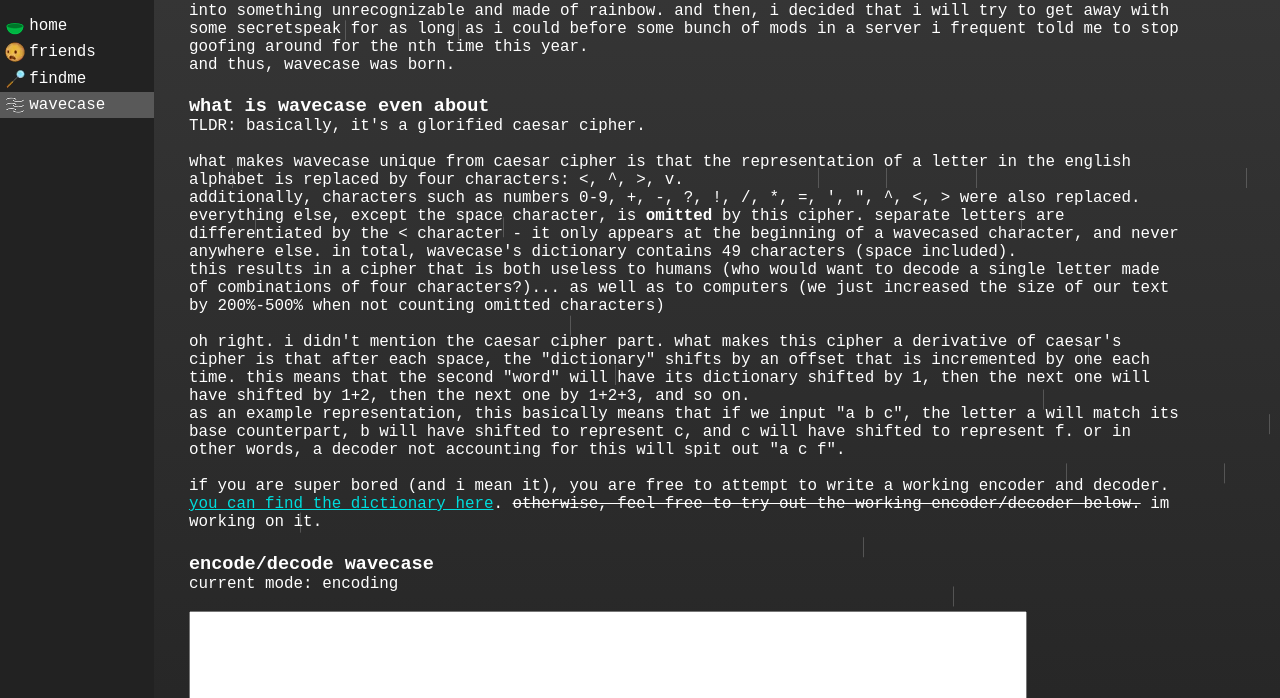
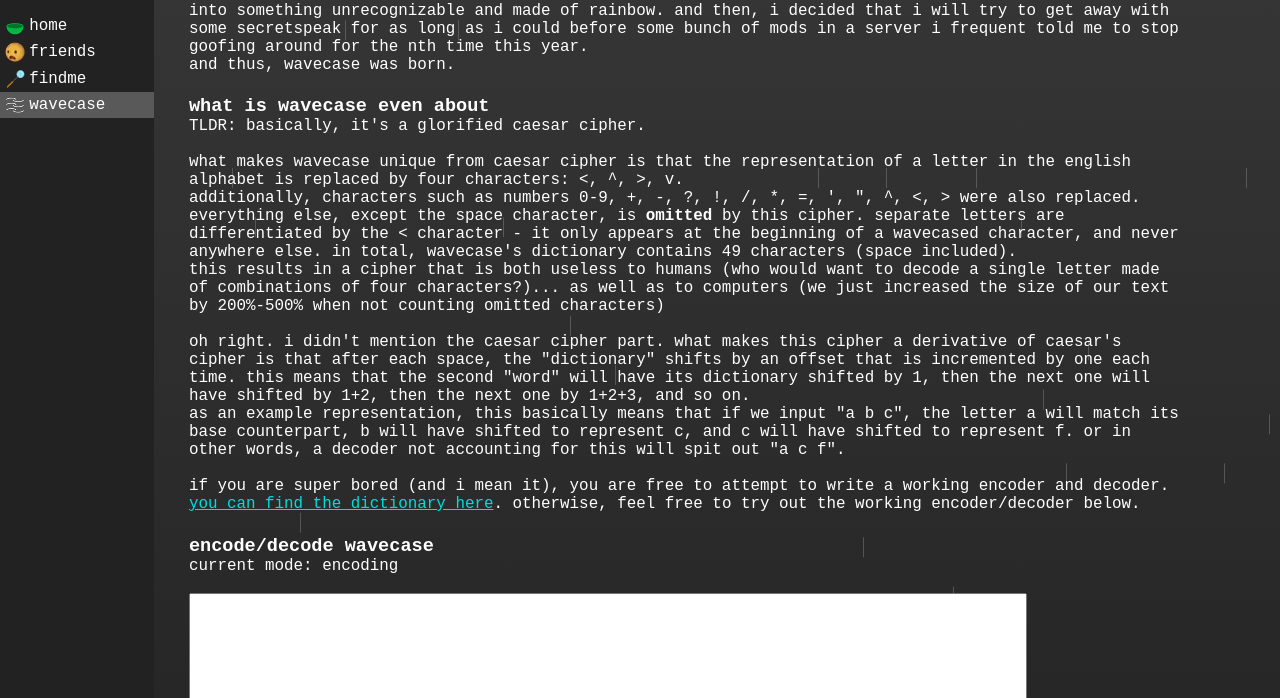
Before and after one commit to rainf3ll/rainf3ll.github.io, a plain HTML site: page wavecase/index.html in a window 1280 px wide. Shown: the part 102-800 px from the top of the page. Drawn offline with Linux system fonts and the light colour scheme.

Commit message:
wavecase: forgot to remove the strikethrough, oops.

```diff
--- a/wavecase/index.html
+++ b/wavecase/index.html
@@ -73,9 +73,7 @@
 					<br>
 					<p>if you are super bored (and i mean it), you are free to attempt to write a working encoder and
 						decoder. <a href="/scripts/wavecase/dict.json" target="_blank">you can find the dictionary here</a>.
-						<s>otherwise, feel free to try out the working encoder/decoder below.</s>
-						im
-						working on it.</p>
+						otherwise, feel free to try out the working encoder/decoder below.</p>
 				</section>
 				<section>
 					<h3>encode/decode wavecase</h3>
```
